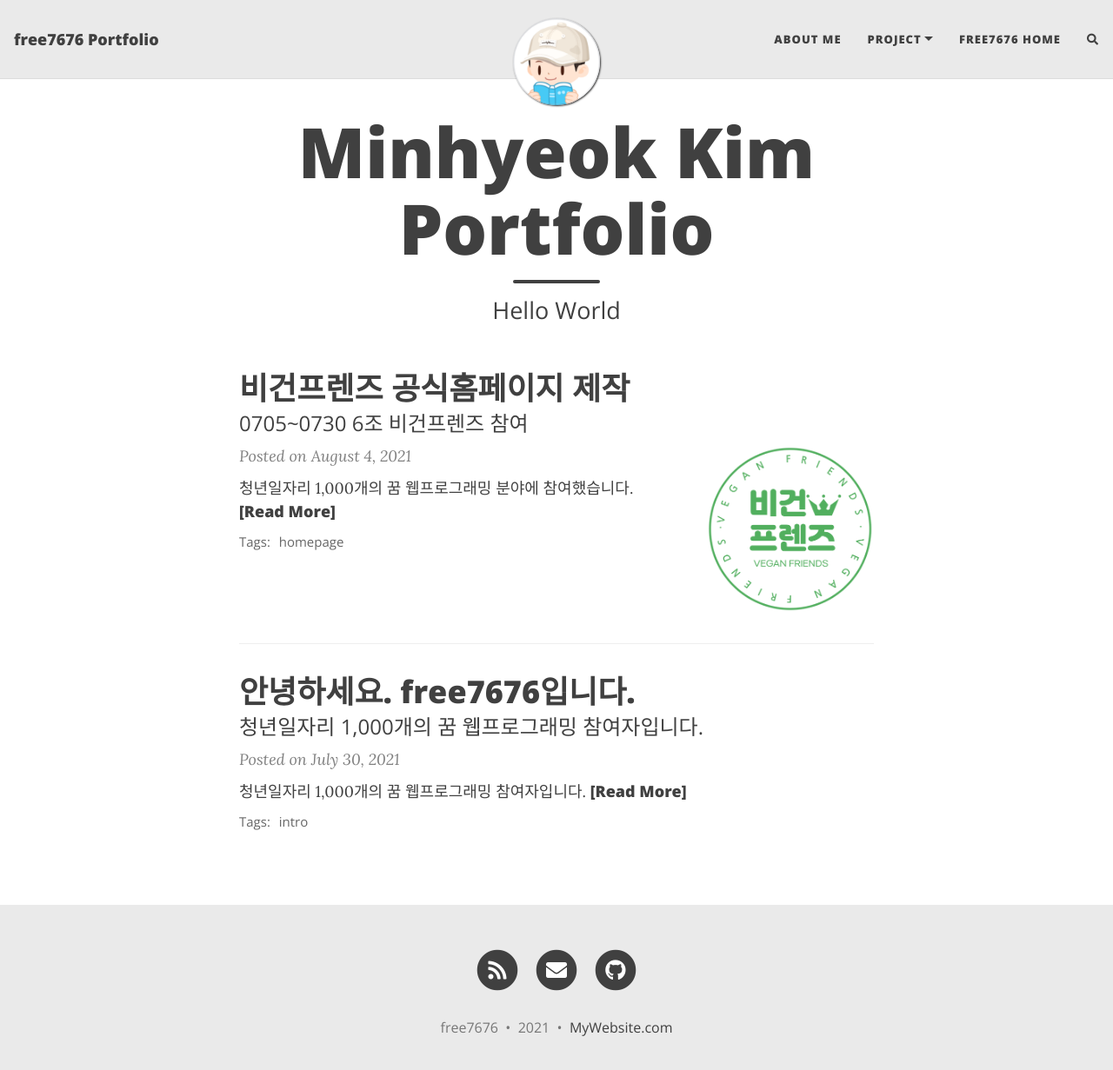
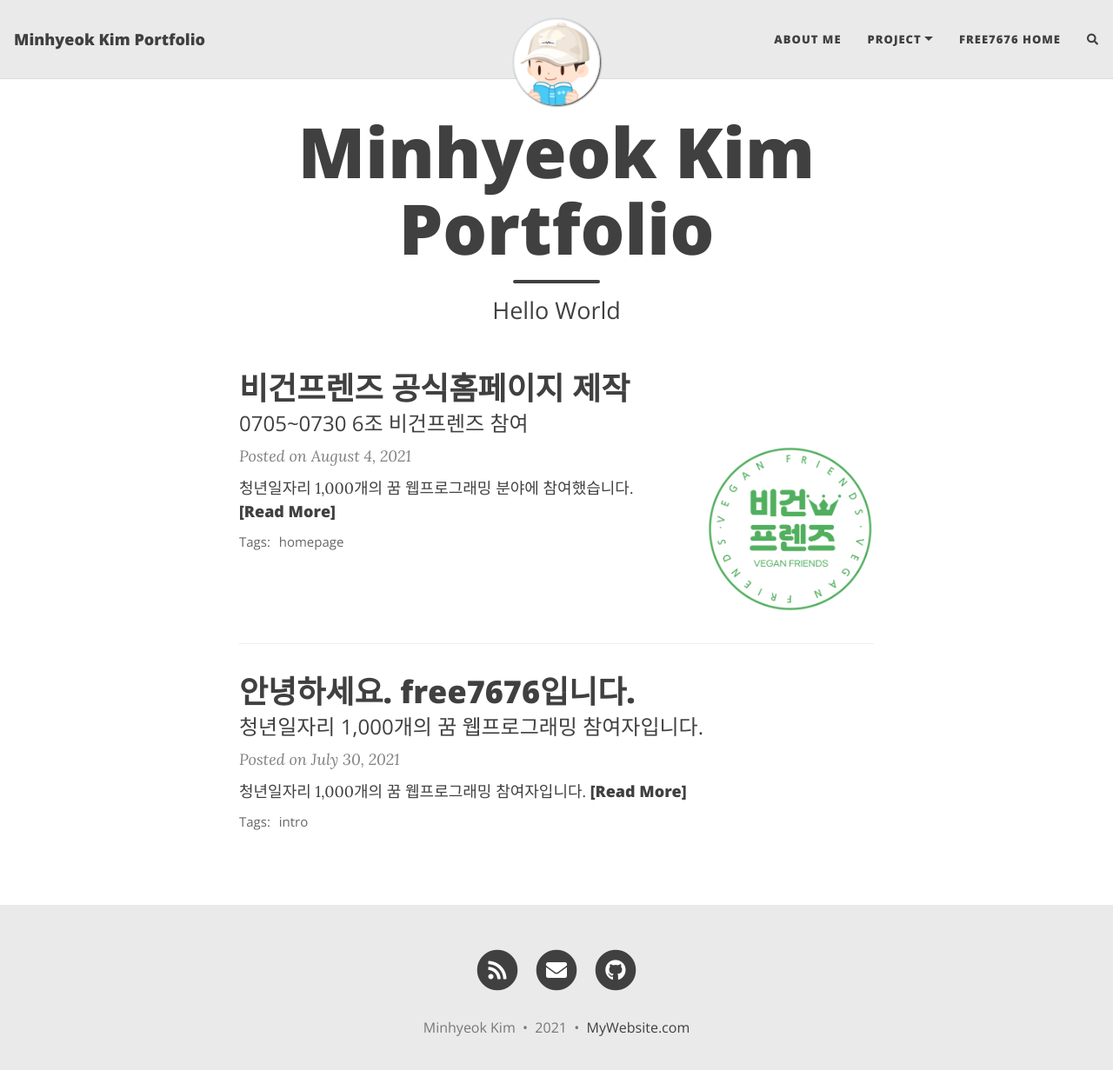
Before and after one commit to free7676/free7676.github.io, a Jekyll site: the page built from index.html, in a window 1280 px wide and 1244 px high. Shown: the top 1231 px of the window at 87% size. Built offline with Jekyll 4.4.1, drawn with Linux system fonts in a browser that asks for light colours; nearby versions of some CDN libraries; the list of posts is cut into pages by our own code; comment, search, counter and statistics services are not loaded.

Commit message:
Update _config.yml

```diff
--- a/_config.yml
+++ b/_config.yml
@@ -6,10 +6,10 @@
 # --- Required options --- #
 
 # Name of website
-title: free7676 Portfolio
+title: Minhyeok Kim Portfolio
 
 # Your name to show in the footer
-author: free7676
+author: Minhyeok Kim
 
 # --- List of links in the navigation bar --- #
 
```
